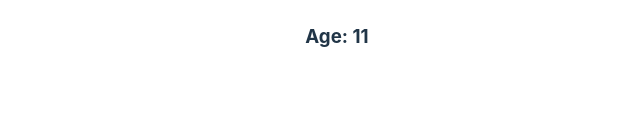
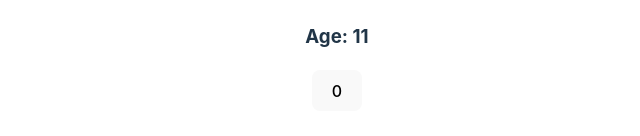
Before and after one commit to suckitfa/react-simpliied-beginner-code, a React (Vite) app: page / in a window 1280 px wide. Shown: the part 884-1020 px from the top of the page, without its empty margins (303-943 px from the left). Before the commit the page ends 986 px from the top, so only its background shows below. Built offline with nearby package versions, Linux system fonts and the light colour scheme.

Commit message:
feat: useState

```diff
--- a/src/App.jsx
+++ b/src/App.jsx
@@ -5,6 +5,7 @@
 import userData from './components/UserCard/user.json'
 import UserCard from './components/UserCard'
 import TestUseState from './components/TestUserState'
+import Counter from './components/Counter'
 function App() {
   const todos = [
   ]
@@ -25,6 +26,7 @@
       {/* User Card */}
       <UserCard {...userData}></UserCard>
       <TestUseState></TestUseState>
+      <Counter></Counter>
     </div>
   )
 }
--- /dev/null
+++ b/src/components/Counter.jsx
@@ -0,0 +1,19 @@
+import { useState } from "react"
+
+function Counter() {
+    const [count, setCount] = useState(0);
+
+    const handleClick = () => {
+        setCount(count + 1);
+    }
+
+    return (
+        <button onClick={handleClick}>{count}</button>
+    )
+}
+
+export default Counter;
+
+// create a new component called Counter;
+// have a state for counter that starts at 0 and render that in JSX
+// when you click the number increment it by 1
```
